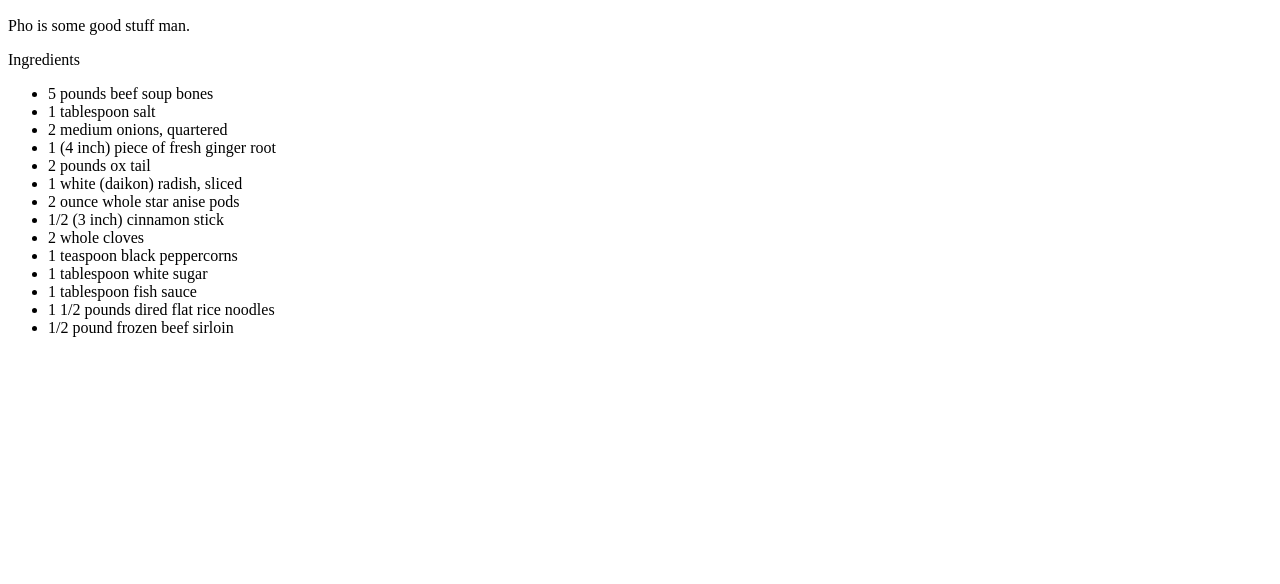
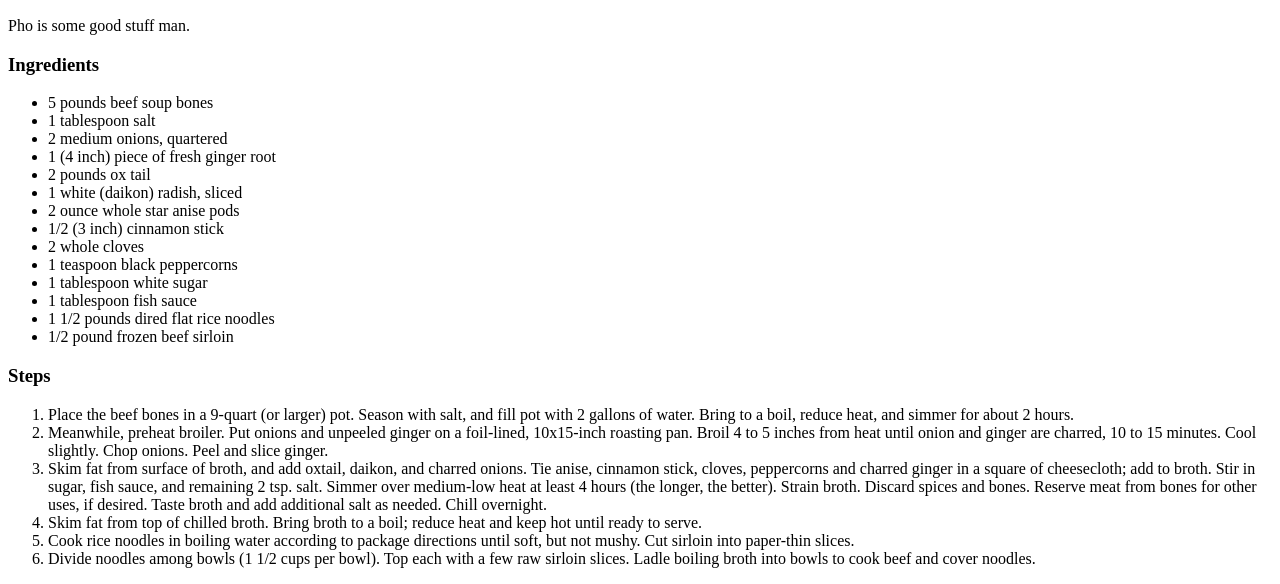
Before and after one commit to SSJSonGohan/Recipes, a plain HTML site: page myrecipes/Pho.html in a window 1280 px wide. Shown: the part 383-967 px from the top of the page. Before the commit the page ends 800 px from the top, so only its background shows below. Drawn offline with Linux system fonts and the light colour scheme.

Commit message:
Add steps for the recipe

```diff
--- a/myrecipes/Pho.html
+++ b/myrecipes/Pho.html
@@ -9,7 +9,7 @@
         <h1>Pho Recipe</h1>
         <img src="https://imagesvc.meredithcorp.io/v3/mm/image?url=https%3A%2F%2Fstatic.onecms.io%2Fwp-content%2Fuploads%2Fsites%2F43%2F2022%2F01%2F21%2FBeef-Pho.jpg">
         <p>Pho is some good stuff man.</p>
-        <p>Ingredients
+        <p><h3>Ingredients</h3>
             <ul>
                 <li>5 pounds beef soup bones</li>
                 <li>1 tablespoon salt</li>
@@ -27,5 +27,16 @@
                 <li>1/2 pound frozen beef sirloin</li>
             </ul>
         </p>
+
+        <p><h3>Steps</h3>
+            <ol>
+                <li>Place the beef bones in a 9-quart (or larger) pot. Season with salt, and fill pot with 2 gallons of water. Bring to a boil, reduce heat, and simmer for about 2 hours.</li>
+                <li>Meanwhile, preheat broiler. Put onions and unpeeled ginger on a foil-lined, 10x15-inch roasting pan. Broil 4 to 5 inches from heat until onion and ginger are charred, 10 to 15 minutes. Cool slightly. Chop onions. Peel and slice ginger.</li>
+                <li>Skim fat from surface of broth, and add oxtail, daikon, and charred onions. Tie anise, cinnamon stick, cloves, peppercorns and charred ginger in a square of cheesecloth; add to broth. Stir in sugar, fish sauce, and remaining 2 tsp. salt. Simmer over medium-low heat at least 4 hours (the longer, the better). Strain broth. Discard spices and bones. Reserve meat from bones for other uses, if desired. Taste broth and add additional salt as needed. Chill overnight.</li>
+                <li>Skim fat from top of chilled broth. Bring broth to a boil; reduce heat and keep hot until ready to serve.</li>
+                <li>Cook rice noodles in boiling water according to package directions until soft, but not mushy. Cut sirloin into paper-thin slices. </li>
+                <li>Divide noodles among bowls (1 1/2 cups per bowl). Top each with a few raw sirloin slices. Ladle boiling broth into bowls to cook beef and cover noodles.</li>
+            </ol>
+        </p>
     </body>
 </html>
```
